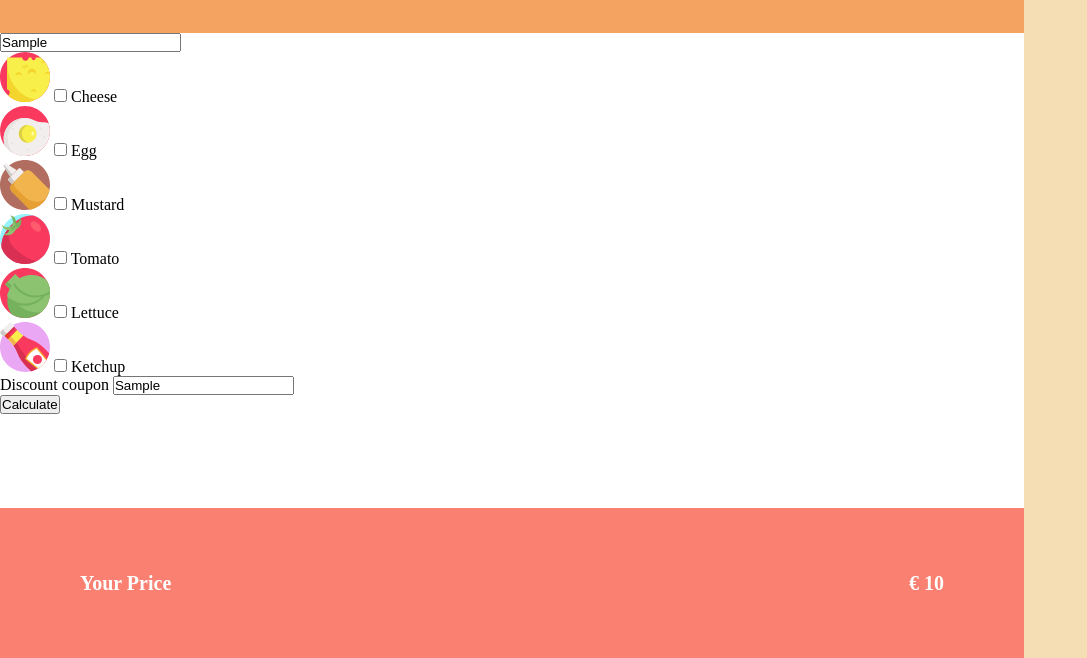
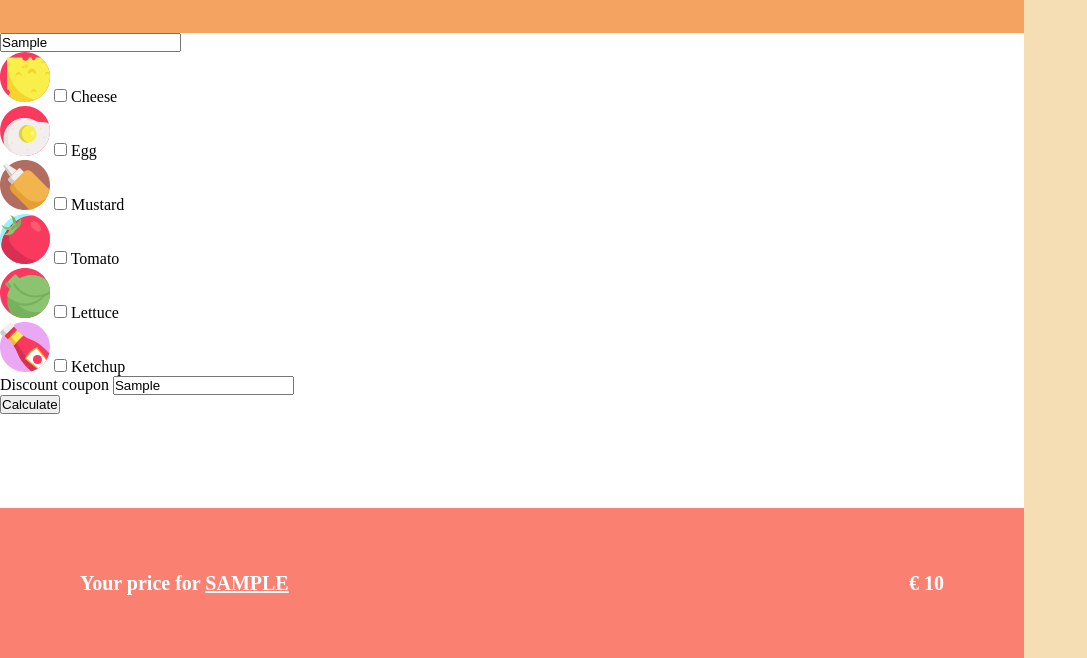
Before and after one commit to gitmichele/js-burger, a plain HTML site: page index.html in a window 1280 px wide. Both pictures are taken after typing "Sample", "Sample" into the empty fields and a click on the button "Calculate". Shown: the part 142-800 px from the top of the page, without its empty margins (0-1087 px from the left). Drawn offline with Linux system fonts and the light colour scheme.

Commit message:
click everywhere on list obj to toggle/untoggle checkbox

```diff
--- a/css/style.css
+++ b/css/style.css
@@ -7,6 +7,10 @@
 
 body{
     background-color: wheat;
+}
+
+a{
+    color: #fff;
 }
 
 .container{
@@ -28,6 +32,11 @@ main{
     overflow: auto;
 }
 
+#ingredients li{
+    cursor: pointer;
+    width: max-content;
+}
+
 #ingredients img{
     width: 50px;
 }
--- a/index.html
+++ b/index.html
@@ -86,23 +86,26 @@
         <!-- FOOTER -->
         <footer>
             <div>
-                Your Price
+                <span id="changeFooterWrite">
+                Starting price
+                </span>
+                <a id="burgerNameFooter" href="#">
+                </a>
             </div>
-            <div>
+             <div>
                 <span>
                     &euro;
                 </span>
                 <!-- print calc price -->
                 <span id="yourPrice">
-
+                    10
                 </span>
             </div>
         </footer>
 
     </div>
 
-
-
+    <!-- JS -->
     <script src="js/script.js"></script>
 </body>
 </html>
--- a/js/script.js
+++ b/js/script.js
@@ -6,6 +6,8 @@ calcBtn.addEventListener('click', function(){
 
     // variabile che richiama contenuto input burgerName
     var burgerName = document.getElementById('burgerName').value;
+    // costo base panino
+    var totalPrice = 10;
 
     // controllo che sia stato inserito del testo nell'input
     if (burgerName == ''){
@@ -15,8 +17,7 @@ calcBtn.addEventListener('click', function(){
 
     // variabile che richiama tutti i checkbox
     var checkboxList = document.getElementsByClassName('whichIngr');
-    // costo panino di partenza
-    var totalPrice = 10;
+
 
     // vado a cercare i checbox attivi
     for (var i=0; i<checkboxList.length; i++){
@@ -53,9 +54,32 @@ calcBtn.addEventListener('click', function(){
         }
     }
 
+    // stampo il nome del panino nel footer
+    var changeFooterWrite = document.getElementById('changeFooterWrite');
+    var burgerNameFooter = document.getElementById('burgerNameFooter');
+    changeFooterWrite.innerHTML = 'Your price for ';
+    burgerNameFooter.innerHTML = burgerName;
+    burgerNameFooter.style.textTransform = 'uppercase'
+
     // stampo il prezzo finale nel footer
     var yourPrice = document.getElementById('yourPrice');
     yourPrice.innerHTML = totalPrice;
+});
 
+// checkbox si attivano/disattivano cliccando su qualsiasi componente dei vari li#
+var listObj = document.getElementsByTagName('li');
 
-});
+for (var i=0; i<listObj.length; i++){
+
+    listObj[i].addEventListener('click', function() {
+
+        // this mi posiziona all'interno del li su cui clicco
+        // .children seleziona i tag figli
+        // [1] seleziona il tag figlio al secondo posto cioe il checkbox
+        var clickCheck = this.children[1];
+
+        // on click, se il checkbox.checked ha la spunta allora la toglie
+        // e viceversa
+        clickCheck.checked = !clickCheck.checked;
+    });
+}
```
